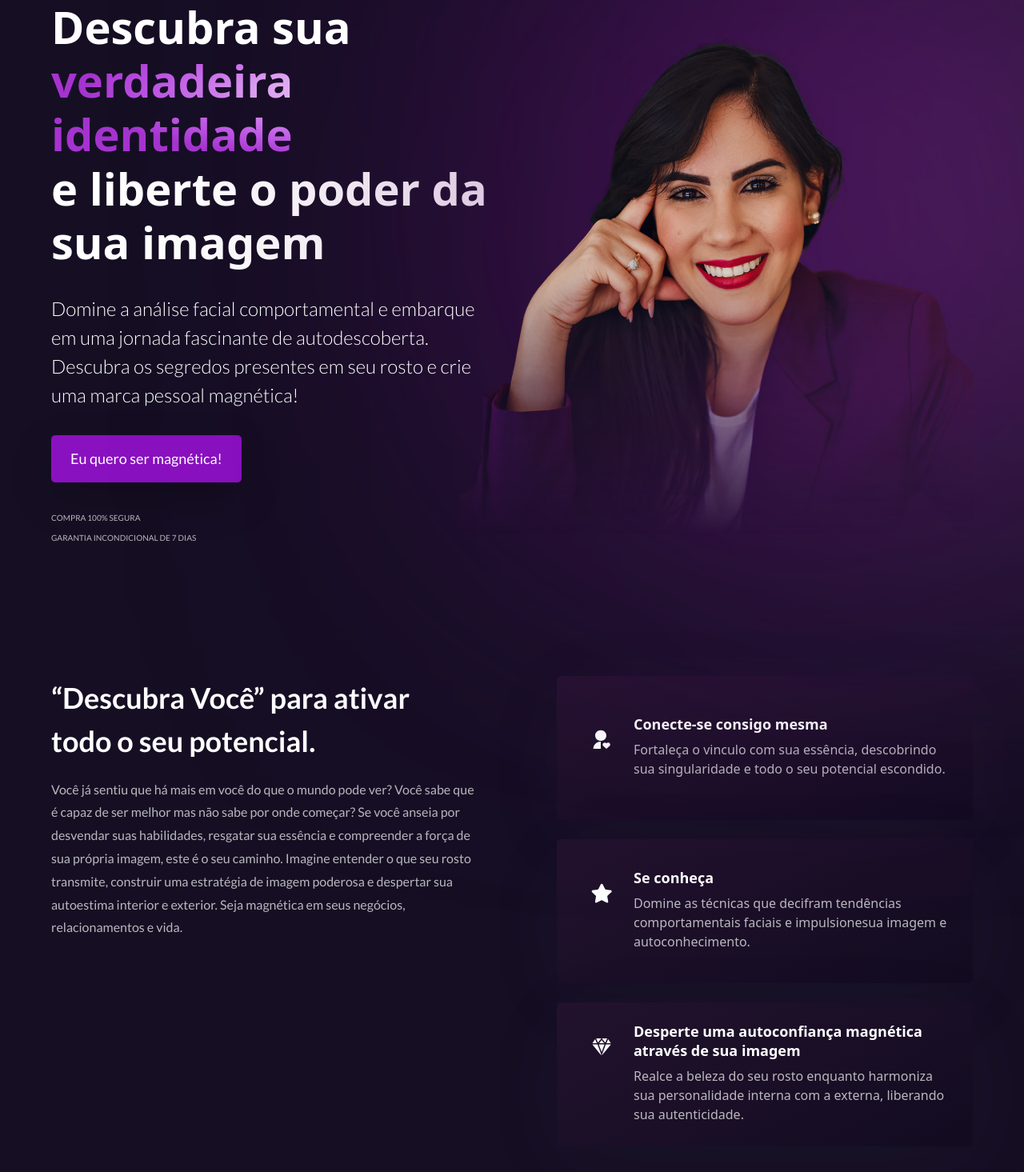
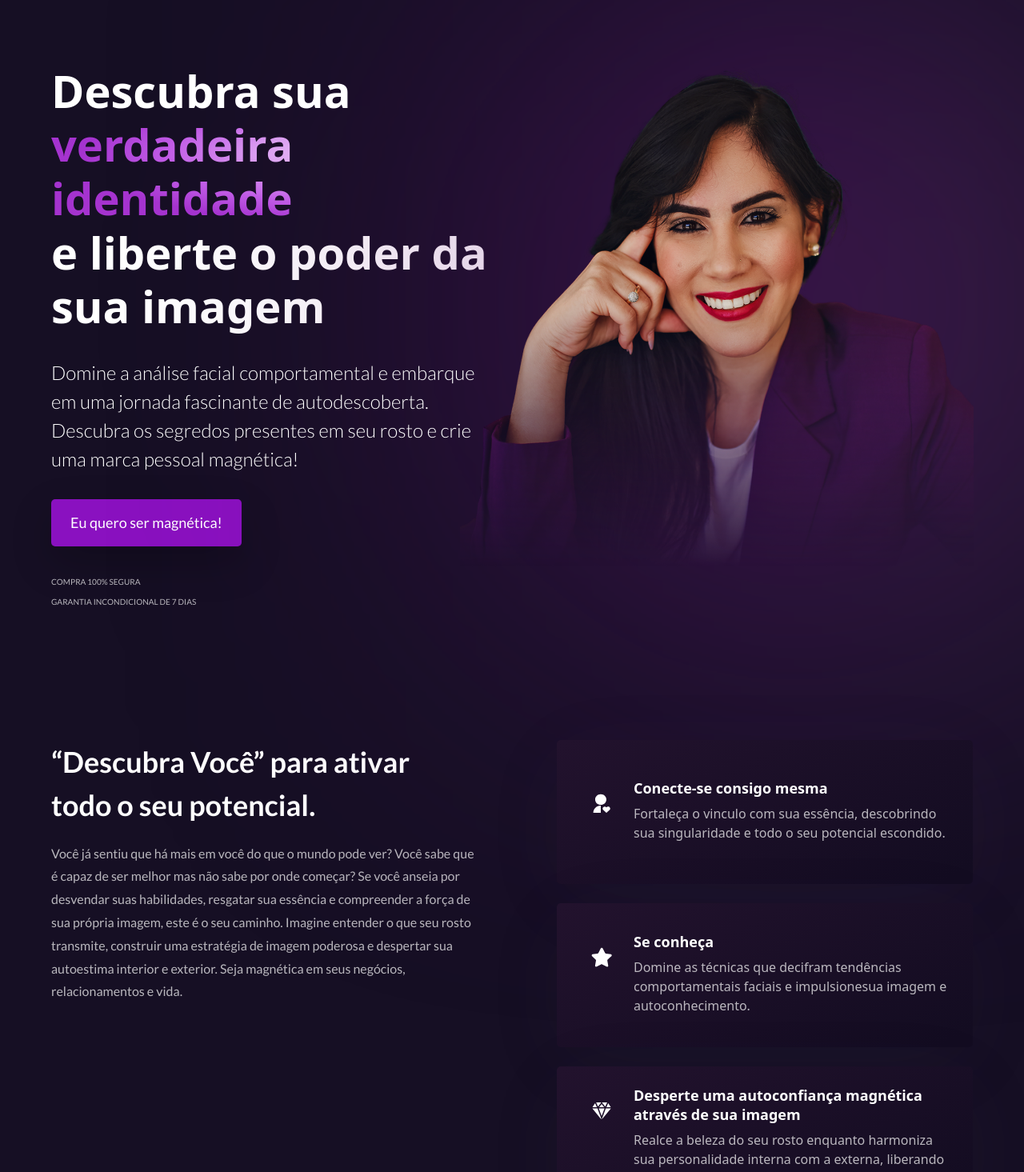
Before and after one commit to RaisaBernardes/chrisarrudadescubravoce, a React (Vite) app in the folder descubra-voce-chris/: page / in a window 1280 px wide. Shown: the top 1465 px of the page at 80% size. Built offline with nearby package versions, Linux system fonts and the light colour scheme.

Commit message:
some fix

```diff
--- a/descubra-voce-chris/src/components/ForWho.jsx
+++ b/descubra-voce-chris/src/components/ForWho.jsx
@@ -2,7 +2,7 @@ import { features, text_section2 } from '../constants'
 import styles, { layout } from '../style';
 
 const FeatureCard = ({icon, title, content, index}) => (
-  <div className={`flex flex-row p-6 rounded-[5px] ${index !== features.length -1 ? "mb-6" : "mb-0"} feature-card md:h-[200px] lg:h-[180px] items-center`}>
+  <div className={`flex flex-row p-6 rounded-[5px] ${index !== features.length -1 ? "mb-6" : "mb-0"} feature-card md:h-[200px] lg:h-[180px] items-center z-[20]`}>
     <div className='flex items-start'>
       <div className={`w-[64px] h-[64px] rounded-full ${styles.flexCenter} dimPurple`}>
         <img src={icon} alt='icon' className='w-[40%] h-[40%] object-contain'/>
@@ -25,7 +25,7 @@ const ForWho = () => {
   const { title, text } = text_section2;
 
   return (
-    <section id="features" className={`flex-1 flex-row items-start sm:mb-20 mt-20 xxs:mt-0`}>
+    <section id="features" className={`flex-1 flex-row items-start sm:mb-20 mt-20 xxs:mt-0 z-[20]`}>
       <div className="flex flex-col md:flex-row md:justify-items-start ">
         <div className={`flex-col flex-1`}>
           <h2 className={`${styles.heading2} flex flex-1`}>{title}</h2>
--- a/descubra-voce-chris/src/components/Hero.jsx
+++ b/descubra-voce-chris/src/components/Hero.jsx
@@ -8,17 +8,15 @@ const Hero = () =>{
 
 return (
   <section id="home" className={`flex flex-col md:flex-row mb-16 xxs:mb-0 xs:mb-20 ss:mb-40`}>
-    <div className={`flex-1 ${styles.flexStart} flex-col xl:px-0 sm:px-16 px-6`}>
-       <img
+    <div className={`flex-1 ${styles.flexStart} flex-col xl:px-0 sm:px-16 px-6 `}>
+    <img
         src={hero1}
         alt="hero1"
         className="hidden md:flex absolute z-[1] w-[150%] h-[150%] -right-[20%] object-scale-down "
       />
-      <div className="xs:flex absolute z-[0] w-[50%] h-[50%] top-0 md:-right-[20%] purple__gradient" />
-
 
       <motion.div
-      className="z-[2] flex-row justify-between items-center w-full sm:flex hidden">
+      className="z-[2] flex-row justify-between items-center w-full sm:flex hidden md:pt-20">
         <h1 className="flex-1 font-semibold text-[48px] sm:text-[56px] text-white ss:leading-[120%] leading-[72.8px]">
           Descubra sua <span className="second_purple_gradient text-[48px] sm:text-[56px] sm:flex hidden"> verdadeira identidade
           </span>{" "}
@@ -26,7 +24,7 @@ return (
       </motion.div>
 
       <h1 className="font-semibold text-[48px] sm:text-[56px] text-white ss:leading-[120%] leading-[72.8px] w-full sm:flex hidden">
-        e liberte o poder da <br className="sm:block hidden" />{" "} sua imagem
+        e liberte o poder da <br className="block md:hidden lg:block" />{" "}  sua imagem
       </h1>
 
       {/* mobile section */}
@@ -66,16 +64,9 @@ return (
 
     </div>
 
-    {/*Right side*/}
+    {/*Right side effect*/}
     <div className={`flex-1 ${styles.flexCenter} my-0 md:my-10 relative`}>
-     {/* <img
-        src={hero1}
-        alt="hero1"
-        className="flex md:hidden w-[100%] h-[100%] relative z-[5]"
-      />  */}
-
-
-      <div className="absolute z-[0] w-[80%] h-[80%] top-0 purple__gradient" />
+      <div className="absolute z-[0] w-[80%] h-[80%]  purple__gradient" />
     </div>
   </section>
 );
```
